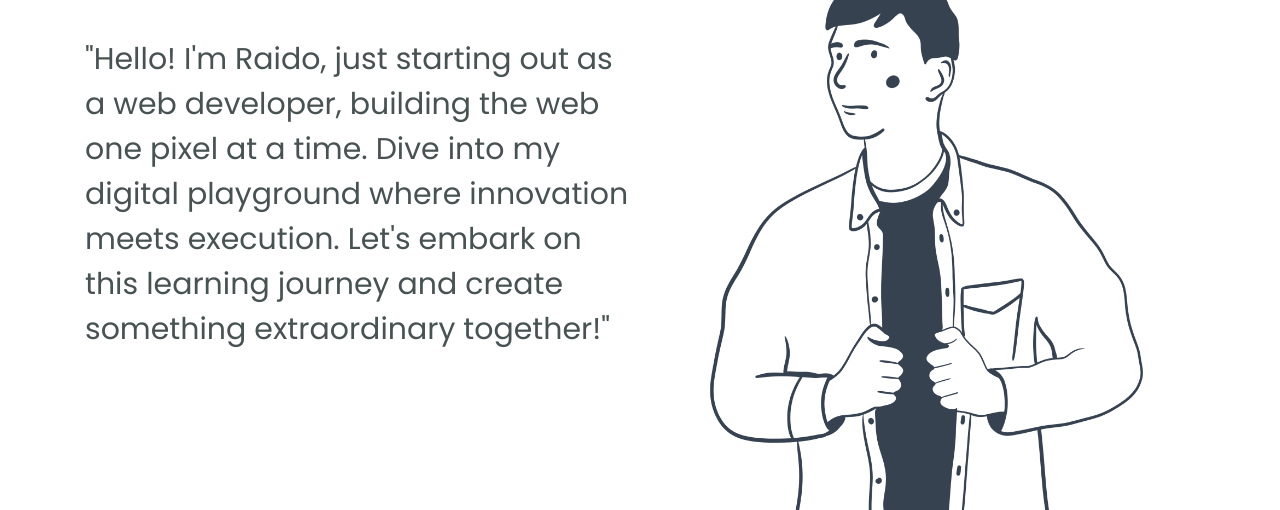
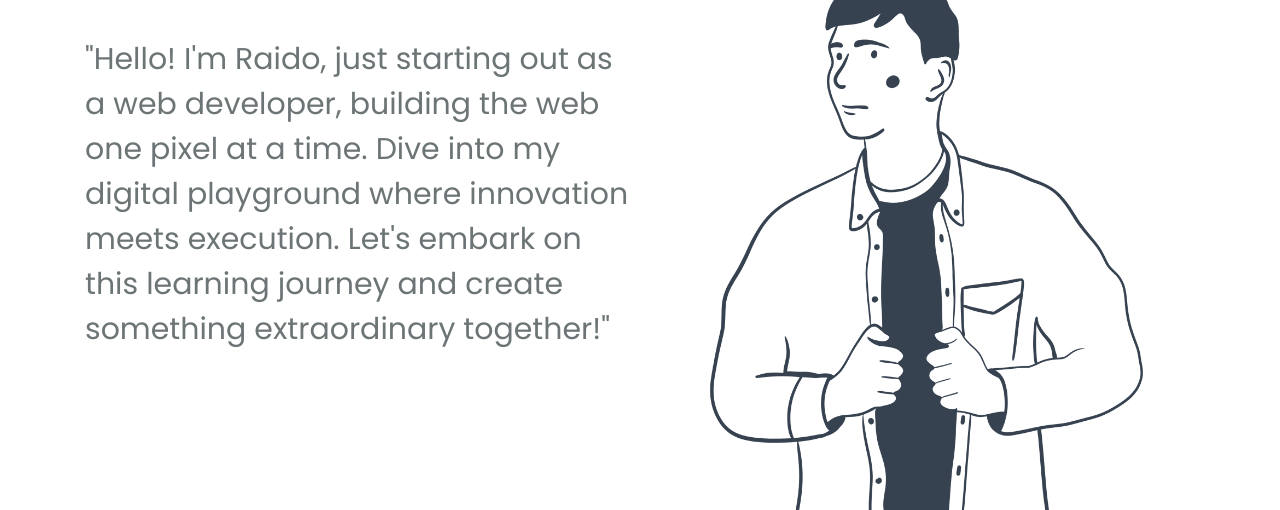
Before and after one commit to RaidoLehtla/Portfolio, a website built with Vite: page index.html in a window 1280 px wide. Shown: the part 290-800 px from the top of the page. Built offline with nearby package versions, Linux system fonts and the light colour scheme.

```diff
--- a/style.css
+++ b/style.css
@@ -121,6 +121,11 @@
   font-size: var(--fs-body);
   font-family: var(--ff-primary);
   color: var(--clr-primary-400);
+}
+
+p {
+  opacity: 0.8;
+  max-width: 50ch;
 }
 
 /* Button */
```
Also changed, not shown: 1 other file.
